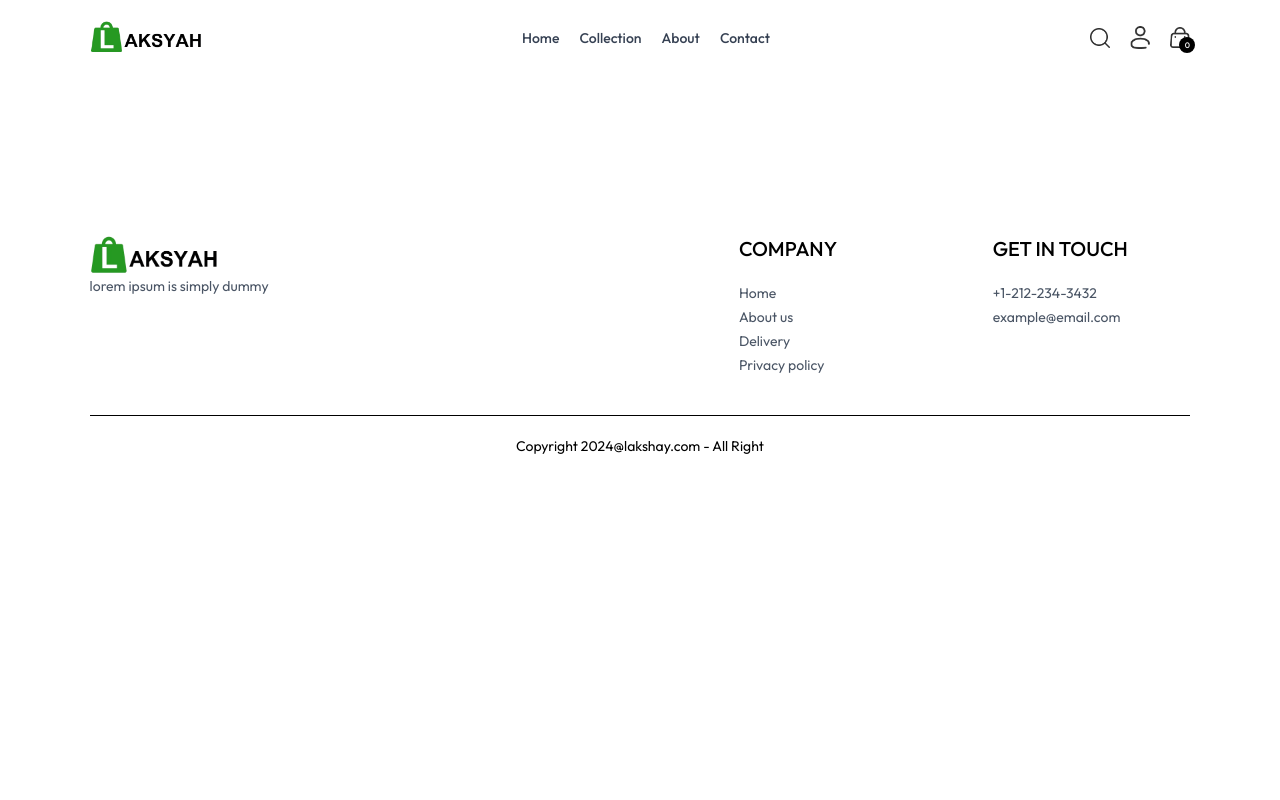
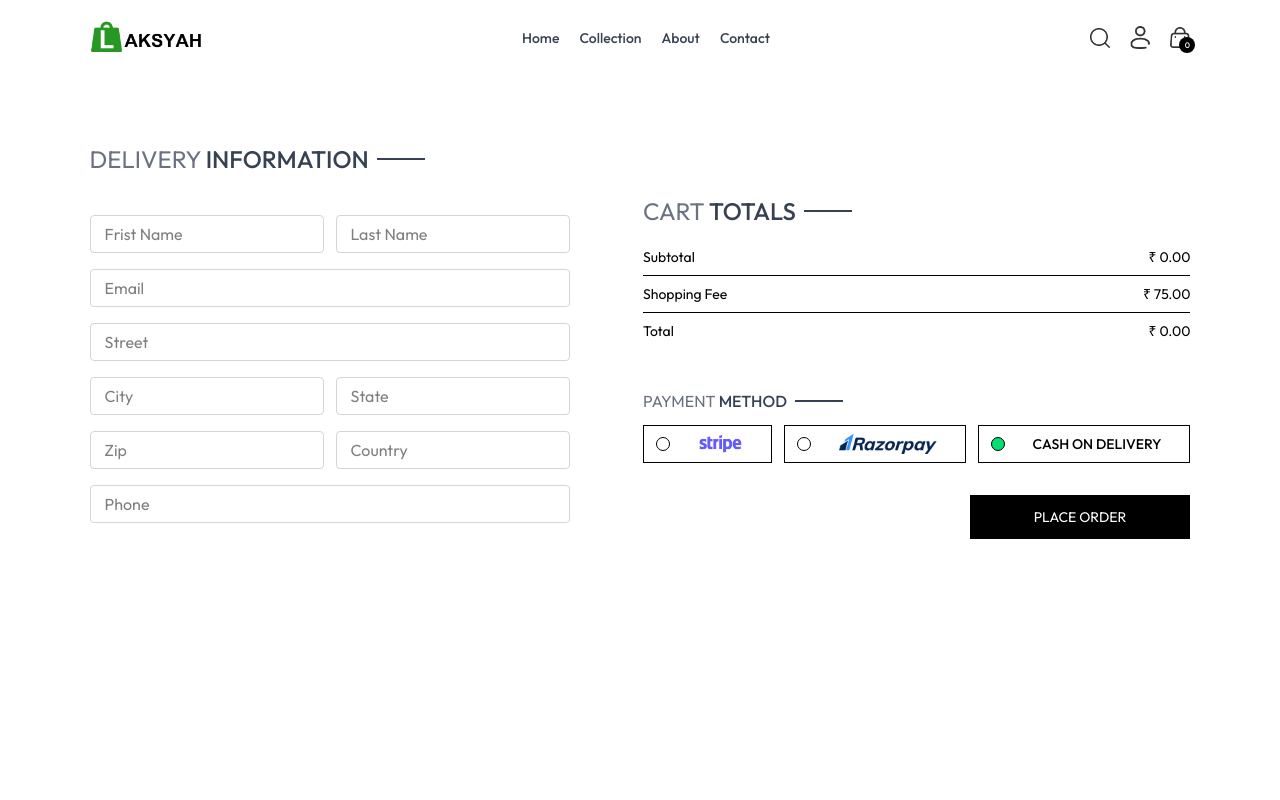
Before and after one commit to Abhinand-SD/laksyah-trends-ecommerce, a React (Vite) app: page /place-order in a window 1280 px wide. Shown: the top 800 px of the page. Built offline with nearby package versions, Linux system fonts and the light colour scheme.

Commit message:
Recommit using my account

```diff
--- a/src/App.jsx
+++ b/src/App.jsx
@@ -28,7 +28,7 @@
         <Route path='/contact' element={<Contact />} />
         <Route path='/login' element={<Login />} />
         <Route path='/orders' element={<Orders />} />
-        <Route path='/placeorder' element={<PlaceOrder />} />
+        <Route path='/place-order' element={<PlaceOrder />} />
         <Route path='/product/:productId' element={<Product />} />
       </Routes>
       <Footer />
--- a/src/context/ShopContext.jsx
+++ b/src/context/ShopContext.jsx
@@ -1,6 +1,7 @@
 import React, { createContext, useEffect, useState } from 'react'
 import { products } from '../assets/assets';
 import { toast } from 'react-toastify';
+import { useNavigate } from 'react-router-dom';
 
 export const ShopContext = createContext();
 
@@ -11,6 +12,7 @@
     const [search, setSearch] = useState('')
     const [showSearch, setShowSearch] = useState(false)
     const [cartItem, setCartItem] = useState({});
+    const navigate = useNavigate();
 
     const addToCart = async (itemId, size) => {
 
@@ -107,7 +109,8 @@
         addToCart,
         getCartCount,
         updateQuantity,
-        getCartAmount
+        getCartAmount,
+        navigate
     }
 
     return (
--- a/src/pages/Cart.jsx
+++ b/src/pages/Cart.jsx
@@ -1,23 +1,22 @@
-import React, { useContext, useEffect, useState } from 'react'
-import ShopContext from '../context/ShopContext'
-import Title from '../components/Title'
-import { assets } from '../assets/assets';
-import { Link } from 'react-router-dom';
-import CartTotal from '../components/CartTotal';
+import React, { useContext, useEffect, useState } from "react";
+import ShopContext from "../context/ShopContext";
+import Title from "../components/Title";
+import { assets } from "../assets/assets";
+import { Link } from "react-router-dom";
+import CartTotal from "../components/CartTotal";
 
 const Cart = () => {
-
-  const { products, currency, cartItem, updateQuantity, getCartCount } = useContext(ShopContext);
+  const { products, currency, cartItem, updateQuantity, getCartCount, navigate } =
+    useContext(ShopContext);
 
   // console.log('cart items', cartItem)
 
-  const [cartData, setCartData] = useState([])
+  const [cartData, setCartData] = useState([]);
 
   useEffect(() => {
     const tempData = [];
 
     for (const items in cartItem) {
-
       // console.log("frist", items)
       for (const item in cartItem[items]) {
         // console.log("second", item)
@@ -25,61 +24,100 @@
           tempData.push({
             _id: items,
             size: item,
-            quantity: cartItem[items][item]
-          })
+            quantity: cartItem[items][item],
+          });
         }
       }
     }
-    setCartData(tempData)
-  }, [cartItem])
+    setCartData(tempData);
+  }, [cartItem]);
   return (
-    <div className='border-t pt-4'>
-
-      <div className='text-2xl mb-3'>
-        <Title text1={'YOUR'} text2={'CART'} />
+    <div className="border-t pt-4">
+      <div className="text-2xl mb-3">
+        <Title text1={"YOUR"} text2={"CART"} />
       </div>
       {getCartCount() > 0 ? (
-        <div>
-          {
-            cartData.map((item, index) => {
-              const productData = products.find((product) => product._id === item._id);
+        <>
+          <div>
+            {cartData.map((item, index) => {
+              const productData = products.find(
+                (product) => product._id === item._id
+              );
               return (
-                <div key={index} className='py-4 border-t border-b text-gray-700 grid grid-cols-[4fr_0.5fr_.0.5fr] sm:grid-cols-[4fr_2fr_0.5fr] items-center gap-4'>
-                  <div className='flex items-start gap-6'>
-                    <img className='w-16 sm:w-20' src={productData.image[0]} alt='' />
+                <div
+                  key={index}
+                  className="py-4 border-t border-b text-gray-700 grid grid-cols-[4fr_0.5fr_.0.5fr] sm:grid-cols-[4fr_2fr_0.5fr] items-center gap-4"
+                >
+                  <div className="flex items-start gap-6">
+                    <img
+                      className="w-16 sm:w-20"
+                      src={productData.image[0]}
+                      alt=""
+                    />
                     <div>
-                      <p className='text-xs sm:text-lg font-medium'>{productData.name}</p>
-                      <div className='flex items-center gap-5 mt-2'>
-                        <p>{currency} {productData.price}</p>
-                        <p className='px-2 sm:px-3 sm:py-1 border bg-slate-50'>{item.size}</p>
+                      <p className="text-xs sm:text-lg font-medium">
+                        {productData.name}
+                      </p>
+                      <div className="flex items-center gap-5 mt-2">
+                        <p>
+                          {currency} {productData.price}
+                        </p>
+                        <p className="px-2 sm:px-3 sm:py-1 border bg-slate-50">
+                          {item.size}
+                        </p>
                       </div>
                     </div>
                   </div>
-                  <input onChange={(e) => e.target.value === '' || e.target.value === '0' ? null : updateQuantity(item._id, item.size, Number(e.target.value))} className='border max-w-10 sm:max-w-20 px-1 sm:px-2 py-1' type='number' min={1} defaultValue={item.quantity} />
-                  <img onClick={() => updateQuantity(item._id, item.size, 0)} src={assets.bin_icon} className='w-4 mr-4 sm:w-5 cursor-pointer' alt='' />
+                  <input
+                    onChange={(e) =>
+                      e.target.value === "" || e.target.value === "0"
+                        ? null
+                        : updateQuantity(
+                            item._id,
+                            item.size,
+                            Number(e.target.value)
+                          )
+                    }
+                    className="border max-w-10 sm:max-w-20 px-1 sm:px-2 py-1"
+                    type="number"
+                    min={1}
+                    defaultValue={item.quantity}
+                  />
+                  <img
+                    onClick={() => updateQuantity(item._id, item.size, 0)}
+                    src={assets.bin_icon}
+                    className="w-4 mr-4 sm:w-5 cursor-pointer"
+                    alt=""
+                  />
                 </div>
-              )
-            })
-          }
+              );
+            })}
+            </div>
 
-          <div className='flex justify-end my-20'>
-            <div className='w-full sm:w-[450px]'>
-              <CartTotal />
+            <div className="flex justify-end my-20">
+              <div className="w-full sm:w-[450px]">
+                <CartTotal />
+
+                <div className="w-full text-end">
+                  <button onClick={()=> navigate('/place-order')} className="bg-black text-white text-sm my-8 px-8 py-3"> PROCEED TO CHECKOUT</button>
+                </div>
+              </div>
             </div>
-          </div>
 
-        </div>
-
+        </>
       ) : (
         <div className="flex flex-col items-center justify-center h-[80vh]">
           <h2 className="text-xl font-semibold mb-4">Your cart is empty 🛒</h2>
-          <Link to="/" className="bg-green-600 text-white px-4 py-2 rounded-md hover:bg-green-700" >
-            Go to Home
+          <Link
+            to="/"
+            className="bg-green-600 text-white px-4 py-2 rounded-md hover:bg-green-700"
+          >
+            Add to cart
           </Link>
         </div>
       )}
     </div>
-  )
-}
+  );
+};
 
-export default Cart
+export default Cart;
--- a/src/pages/PlaceOrder.jsx
+++ b/src/pages/PlaceOrder.jsx
@@ -1,8 +1,79 @@
-import React from 'react'
+import React, { useState } from 'react'
+import Title from '../components/Title'
+import CartTotal from '../components/CartTotal'
+import { assets } from '../assets/assets'
+import { useContext } from 'react'
+import ShopContext from '../context/ShopContext'
 
 const PlaceOrder = () => {
+
+  const [method, setMethod] = useState('cod');
+  const {navigate} = useContext(ShopContext);
+
+
   return (
-    <div>
+    <div className='flex flex-col sm:flex-row justify-between gap-4 pt-5 sm:pt-14 min-h-[80vh]'>
+      {/* -----------------------Left Side----------------------*/}
+      <div className='flex flex-col gap-4 w-full sm:max-w-[480px]'>
+        <div className='text-xl sm:text-2xl my-3'>
+          <Title text1={'DELIVERY'} text2={'INFORMATION'}/>
+        </div>
+
+        <div className='flex gap-3'>
+          <input className='border border-gray-300 rounded py-1.5 px-3.5 w-full' type='text' placeholder='Frist Name' />
+           <input className='border border-gray-300 rounded py-1.5 px-3.5 w-full' type='text' placeholder='Last Name' />
+        </div>
+
+        <input className='border border-gray-300 rounded py-1.5 px-3.5 w-full' type='email' placeholder='Email' />
+        <input className='border border-gray-300 rounded py-1.5 px-3.5 w-full' type='text' placeholder='Street' />
+
+        <div className='flex gap-3'>
+          <input className='border border-gray-300 rounded py-1.5 px-3.5 w-full' type='text' placeholder='City' />
+          <input className='border border-gray-300 rounded py-1.5 px-3.5 w-full' type='text' placeholder='State' />
+        </div>
+
+         <div className='flex gap-3'>
+          <input className='border border-gray-300 rounded py-1.5 px-3.5 w-full' type='number' placeholder='Zip' />
+          <input className='border border-gray-300 rounded py-1.5 px-3.5 w-full' type='text' placeholder='Country' />
+        </div>
+
+         <input className='border border-gray-300 rounded py-1.5 px-3.5 w-full' type='number' placeholder='Phone' />
+
+      </div>
+
+      {/* ---------------------Right side---------------------- */}
+      <div className='mt-8'>
+        <div className='mt-8 min-w-80'>
+          <CartTotal />
+        </div>
+
+        <div className='mt-12'>
+          <Title text1={'PAYMENT'} text2={'METHOD'} />
+          {/* ----------------Payment Method Selection--------------- */}
+          <div className='flex gap-3 flex-col lg:flex-row'>
+
+            <div onClick={()=>setMethod('strip') }  className='flex items-center gap-3 border p-2 px-3 cursor-pointer'>
+              <p className={`min-w-3.5 h-3.5 border rounded-full ${method === 'strip' ? 'bg-green-400' : ''}`}></p>
+              <img className='h-5 mx-4' src={assets.stripe_logo} alt=''/>
+            </div>
+
+            <div onClick={()=>setMethod('razorpay') } className='flex items-center gap-3 border p-2 px-3 cursor-pointer'>
+              <p className={`min-w-3.5 h-3.5 border rounded-full ${method === 'razorpay' ? 'bg-green-400' : ''}`}></p>
+              <img className='h-5 mx-4' src={assets.razorpay_logo} alt=''/>
+            </div>
+
+            <div onClick={()=>setMethod('cod') } className='flex items-center gap-3 border p-2 px-3 cursor-pointer'>
+              <p className={`min-w-3.5 h-3.5 border rounded-full ${method === 'cod' ? 'bg-green-400' : ''}`}></p>
+              <p className='text-f=gray-500 text-sm font-medium mx-4'>CASH ON DELIVERY</p>
+            </div>
+
+          </div>
+
+          <div className='w-full text-end mt-8'>
+            <button onClick={()=> navigate('/orders')} className='bg-black text-white px-16 py-3 text-sm'>PLACE ORDER</button>
+          </div>
+        </div>
+      </div>
 
     </div>
   )
```
